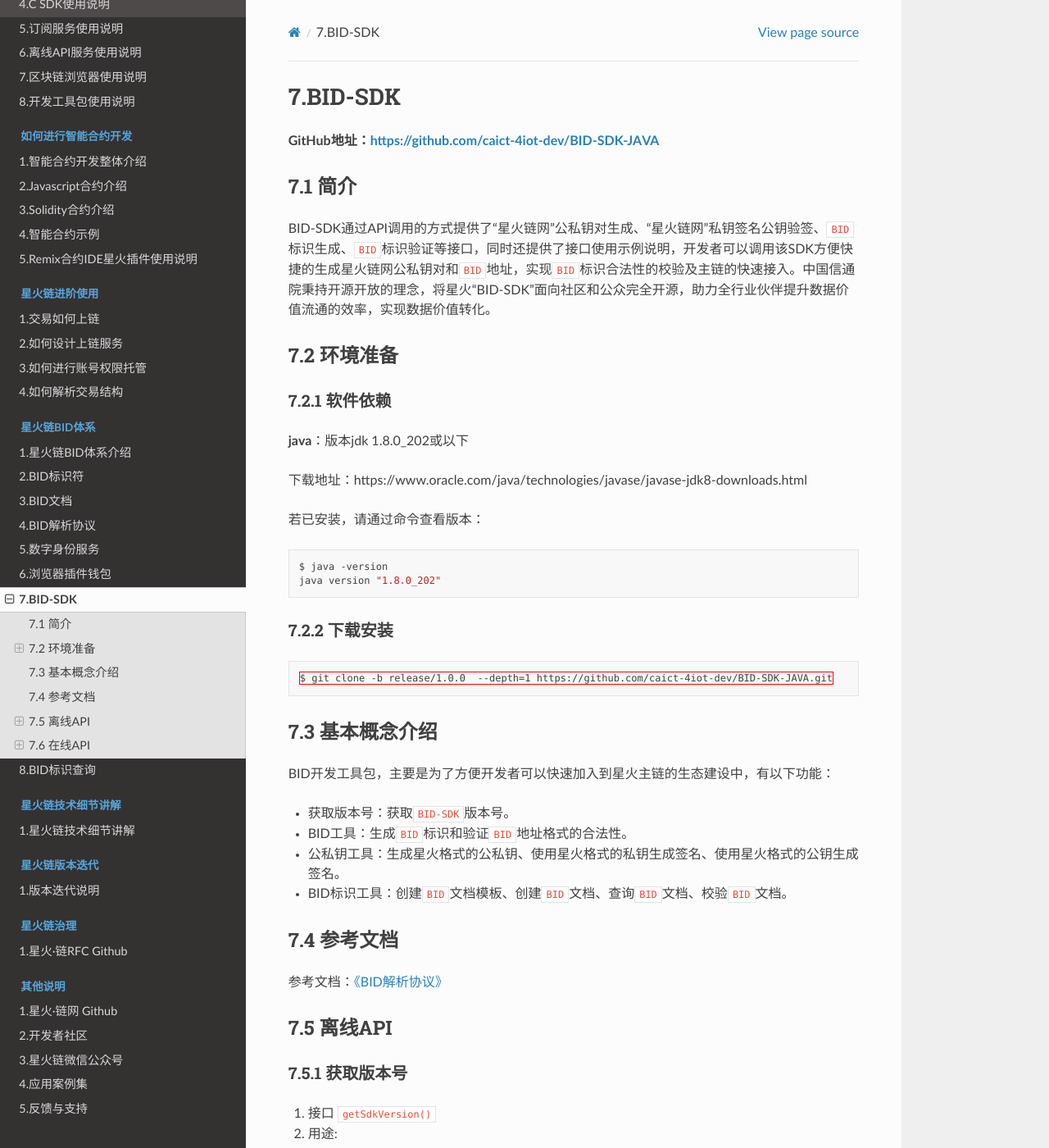
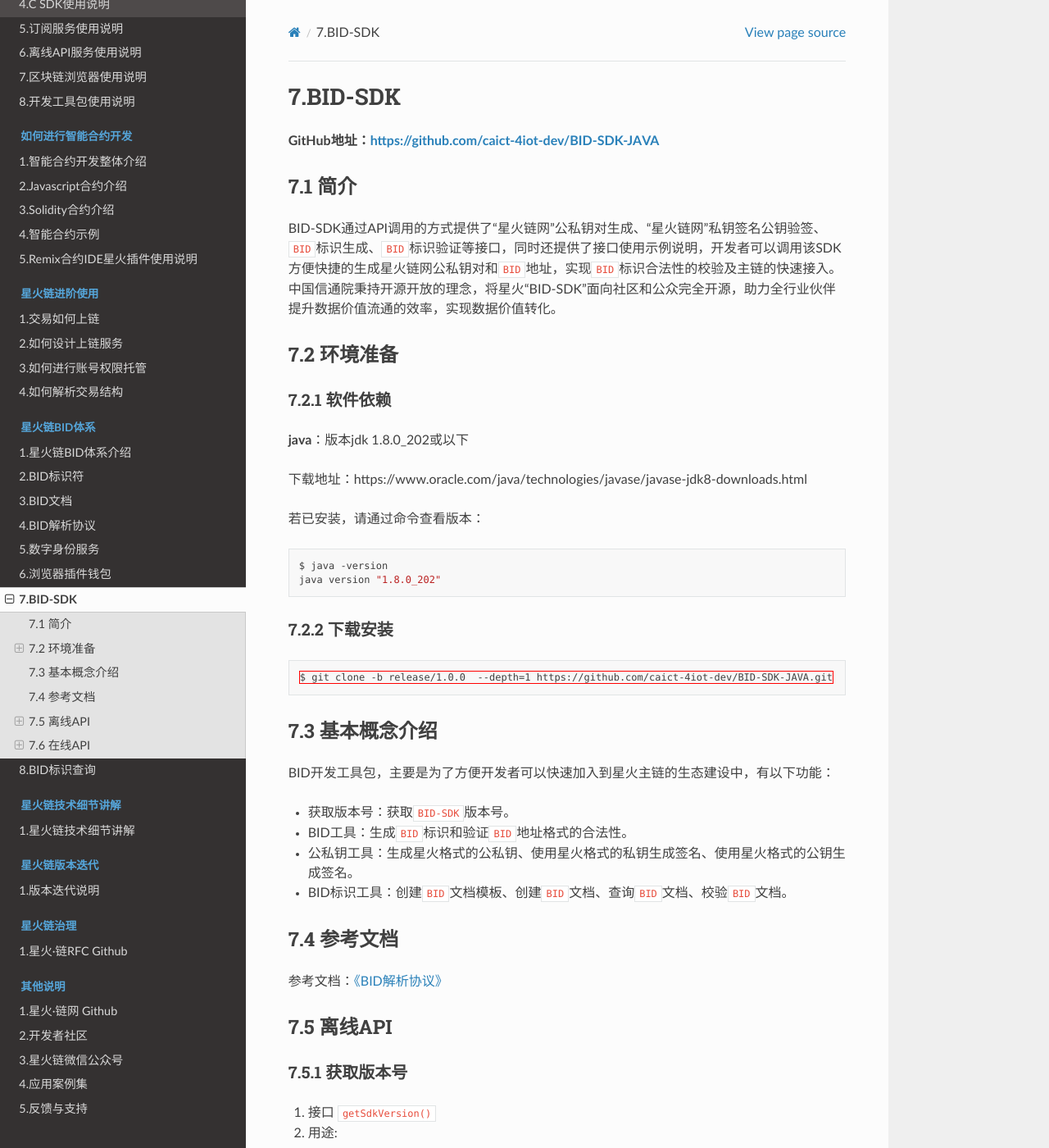
Before and after one commit to caict-4iot-dev/bif-doc, a Sphinx documentation site: the page built from docs/source/bid/BID-SDK.md, in a window 1280 px wide and 1400 px high. Shown: the whole window at 82% size. Built offline with Sphinx 7.4.7 and the Read the Docs theme 2.0.0, drawn with Linux system fonts in a browser that asks for light colours.

Commit message:
Update custom.css

```diff
--- a/docs/source/_static/custom.css
+++ b/docs/source/_static/custom.css
@@ -1,14 +1,3 @@
-/* 调整侧边栏宽度 */
-.wy-nav-side {
-    width: 300px; /* 或根据你的需求调整 */
+.wy-nav-content {
+    max-width: 80%; /* 或根据你的需求调整 */
 }
-
-/* 确保主内容区域左边距正确调整，以避免重叠 */
-.wy-nav-content-wrap {
-    margin-left: 300px; /* 应与侧边栏宽度相同 */
-}
-
-/* 增加右侧导航栏的宽度 */
-.wy-menu-vertical .wy-menu {
-    padding: 1em 2em; /* 调整内边距增加宽度 */
-}
```
